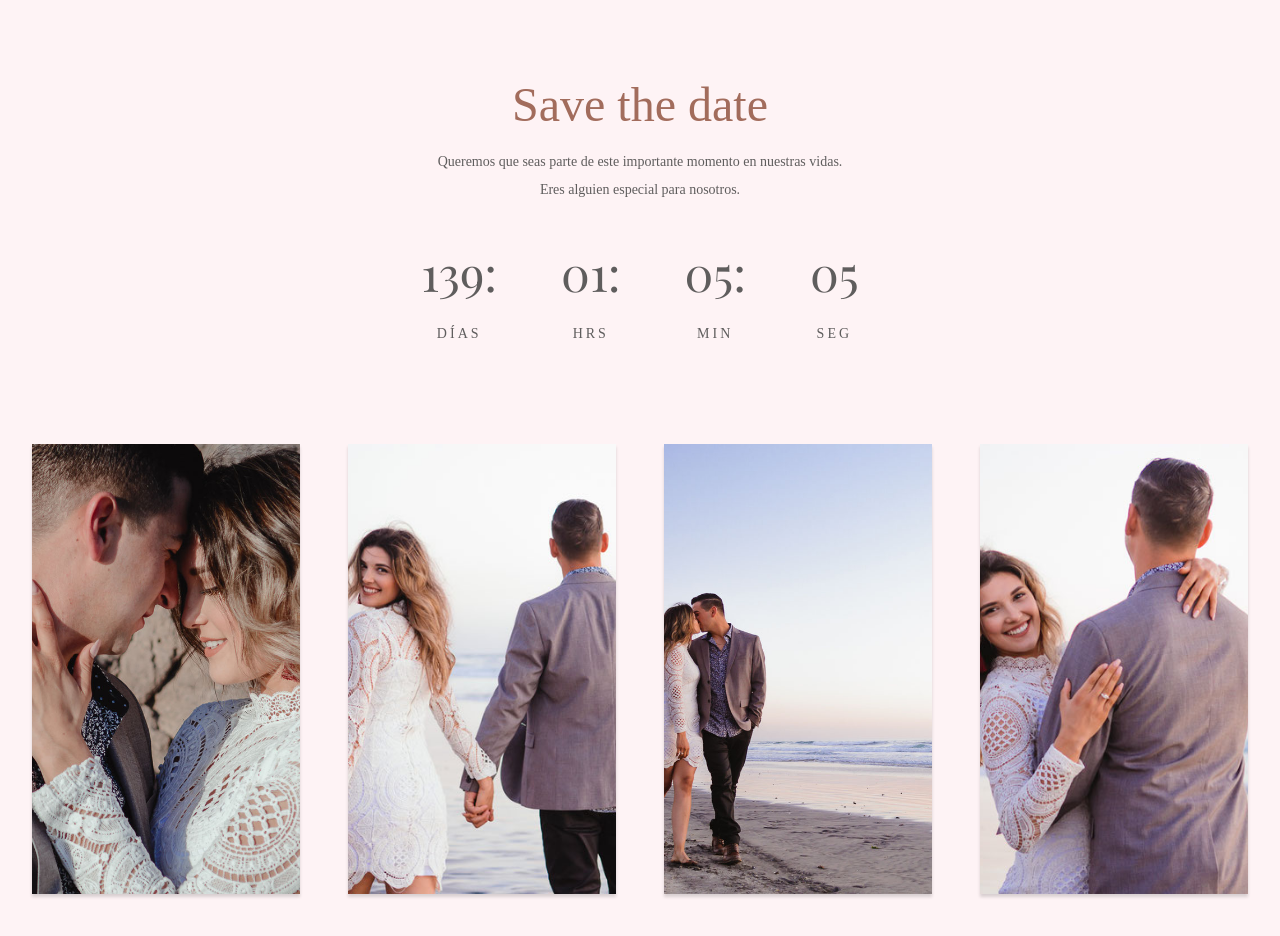
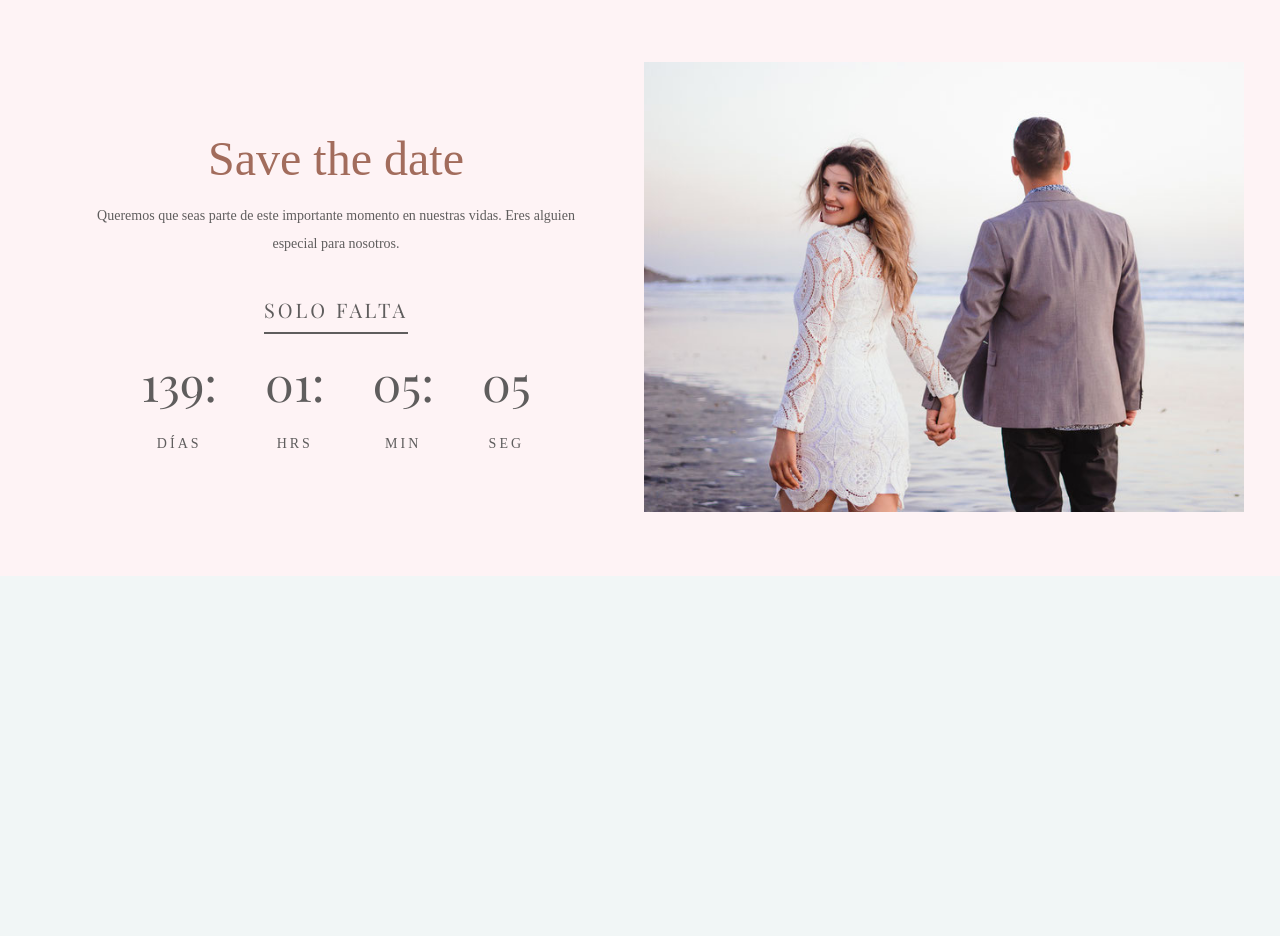
Before and after one commit to sauloroman/clavel-app, a React (Vite) app: page / in a window 1280 px wide. Shown: the part 1012-1948 px from the top of the page. After the commit the page ends 1588 px from the top, so only its background shows below. Built offline with nearby package versions, Linux system fonts and the light colour scheme; a web font is replaced by a local one.

Commit message:
Timer new

```diff
--- a/src/scss/abstracts/_helpers.scss
+++ b/src/scss/abstracts/_helpers.scss
@@ -1,3 +1,5 @@
+@use '../../scss/abstracts/variables' as v;
+
 .main-container {
   width: 150rem;
   max-width: 95%;
@@ -8,3 +10,13 @@
   padding-bottom: 2px;
   border-bottom: 2px solid currentColor;
 }
+
+.text-important {
+  display: inline-block;
+  text-transform: uppercase;
+  font-family: v.$font-df-subtitle;
+  color: v.$color-gray-shade;
+  font-size: 2rem;
+  font-weight: 300;
+  letter-spacing: 3px;
+}
--- a/src/site/InvitationApp.jsx
+++ b/src/site/InvitationApp.jsx
@@ -1,4 +1,4 @@
-import { Gallery } from "./gallery/Gallery"
+import { Timer } from "./gallery/Timer"
 import { Hero } from "./hero/Hero"
 import { History } from "./history/History"
 
@@ -7,7 +7,7 @@ export const InvitationApp = () => {
     <>
       <Hero />
       <History />
-      <Gallery />
+      <Timer />
     </>
   )
 }
--- a/src/site/_site.scss
+++ b/src/site/_site.scss
@@ -1,4 +1,3 @@
 @use './hero/hero';
 @use './history/history';
-@use './gallery/gallery';
-@use './gallery/timer/timer';
+@use './gallery/timer';
--- a/src/site/gallery/Gallery.jsx
+++ /dev/null
@@ -1,29 +0,0 @@
-import { Timer } from "./timer/Timer"
-import gallery1 from '../../assets/img/novios-4.jpg';
-import gallery2 from '../../assets/img/novios-6.jpg';
-import gallery3 from '../../assets/img/novios-8.jpg';
-import gallery4 from '../../assets/img/novios-9.jpg';
-
-export const Gallery = () => {
-  return (
-    <section className="gallery section-space">
-      <div className="gallery__container main-container">
-        <Timer />
-        <div className="gallery__photos grid grid-4-cols">
-          <figure className="gallery__photo">
-            <img src={ gallery1 } alt="Novios photo 1" className="gallery__img" />
-          </figure>
-          <figure className="gallery__photo">
-            <img src={ gallery3 } alt="Novios photo 3" className="gallery__img" />
-          </figure>
-          <figure className="gallery__photo">
-            <img src={ gallery2 } alt="Novios photo 2" className="gallery__img" />
-          </figure>
-          <figure className="gallery__photo">
-            <img src={ gallery4 } alt="Novios photo 4" className="gallery__img" />
-          </figure>
-        </div>
-      </div>
-    </section>
-  )
-}
--- /dev/null
+++ b/src/site/gallery/Timer.jsx
@@ -0,0 +1,93 @@
+import { useState, useEffect } from 'react';
+import timerPhoto from '../../assets/img/novios-8.jpg';
+
+export const Timer = () => {
+
+  const [targetDate, setTargetDate] = useState( Math.ceil((new Date('07/27/2024 20:00').getTime() - new Date()) * 0.001) );
+  const [timeData, setTimeData] = useState({
+    days:     0,
+    hours:    0,
+    minutes:  0,
+    seconds:  0
+  })
+
+  useEffect( () => {
+    setInterval( () => setTargetDate( Math.ceil((new Date('07/27/2024 20:00').getTime() - new Date()) * 0.001) ), 1000)
+  }, []);
+
+  useEffect( () => {
+    let temp = 0
+
+    let days = ( targetDate / 86400).toString().split('.');
+    temp = Number((`.` + days[1]).slice(0, 6)).toFixed(6);
+    days = days[0];
+
+    let hours = (temp * 24).toString().split('.');
+    temp = Number((`.` + hours[1]).slice(0, 6)).toFixed(6);
+    hours = hours[0];
+
+    let minutes = (temp * 60).toString().split('.');
+    temp = Number((`.` + minutes[1]).slice(0, 6)).toFixed(6);
+    minutes = minutes[0];
+
+    let seconds = (temp * 60).toString().split('.');
+    seconds = seconds[0];
+
+    setTimeData({
+      days,
+      hours,
+      minutes,
+      seconds
+    });
+  }, [targetDate]);
+
+  return (
+    <section className="timer section-space">
+      <div className="timer__container main-container grid grid-2-cols">
+        <div className="text-center timer__content">
+          <h2 className="heading-section">Save the date</h2>
+          <p className="timer__text">
+            Queremos que seas parte de este importante momento en nuestras
+            vidas. Eres alguien especial para nosotros.
+          </p>
+
+          <p className="timer__last text-underline text-important">Solo falta</p>
+          <div className="timer__grid flex flex-center">
+            <div className="timer__element">
+              <p className="timer__number">
+                {timeData.days <= 9 ? `0${timeData.days}` : timeData.days}:
+              </p>
+              <p className="timer__concept">Días</p>
+            </div>
+            <div className="timer__element">
+              <p className="timer__number">
+                {timeData.hours <= 9 ? `0${timeData.hours}` : timeData.hours}:{' '}
+              </p>
+              <p className="timer__concept">Hrs</p>
+            </div>
+            <div className="timer__element">
+              <p className="timer__number">
+                {timeData.minutes <= 9
+                  ? `0${timeData.minutes}`
+                  : timeData.minutes}
+                :{' '}
+              </p>
+              <p className="timer__concept">Min</p>
+            </div>
+            <div className="timer__element">
+              <p className="timer__number">
+                {timeData.seconds <= 9
+                  ? `0${timeData.seconds}`
+                  : timeData.seconds}
+              </p>
+              <p className="timer__concept">Seg</p>
+            </div>
+          </div>
+        </div>
+        <figure className="timer__photo">
+          <img src={timerPhoto} alt="Novios photo 1" className="timer__img" />
+        </figure>
+      </div>
+    </section>
+  );
+};
--- a/src/site/gallery/_gallery.scss
+++ /dev/null
@@ -1,38 +0,0 @@
-@use '../../scss/abstracts/variables' as v;
-@use '../../scss/abstracts/mixins' as m;
-
-.gallery {
-
-  background-color: v.$color-pink-tint;
-
-  &__photos {
-    gap: 4.8rem;
-
-    @include m.responsiveDesign( phone ) {
-      grid-template-columns: 1fr;
-      gap: 3.2rem;
-    }
-
-  }
-
-  &__photo {
-    height: 45rem;
-    overflow-y: hidden;
-    box-shadow: 0 3px 3px rgba(0, 0, 0, .15);
-
-    @include m.responsiveDesign( phone ) {
-      height: 50rem;
-
-      &:first-child {
-        display: none;
-      }
-
-    }
-  }
-
-  &__img {
-    width: 100%;
-    height: 100%;
-  }
-
-}
--- /dev/null
+++ b/src/site/gallery/_timer.scss
@@ -0,0 +1,84 @@
+@use '../../scss/abstracts/variables' as v;
+@use '../../scss/abstracts/mixins' as m;
+
+.timer {
+
+  width: 100%;
+  background-color: v.$color-pink-tint;
+
+  &__container {
+    @include m.responsiveDesign( phone ) {
+      grid-template-columns: 1fr;
+    }
+  }
+
+  &__content {
+    @include m.responsiveDesign( phone ) {
+      grid-row: 2 / 3;
+      margin-top: 4.8rem;
+    }
+  }
+
+  &__text {
+    margin: 0 auto;
+    width: 80%;
+    margin-bottom: 3.2rem;
+
+    @include m.responsiveDesign( phone ) {
+      width: 90%;
+    }
+  }
+
+  &__element {
+    margin-right: 4.8rem;
+
+    &:last-child {
+      margin-right: 0;
+    }
+  }
+
+  &__number {
+    font-family: v.$font-df-subtitle;
+    font-weight: 300;
+    font-size: 4.8rem;
+    @include m.responsiveDesign( phone ) {
+      font-size: 3.2rem;
+    }
+  }
+
+  &__concept {
+    text-transform: uppercase;
+    letter-spacing: 3px;
+  }
+
+
+  &__photos {
+    gap: 4.8rem;
+
+    @include m.responsiveDesign( phone ) {
+      grid-template-columns: 1fr;
+      gap: 3.2rem;
+    }
+
+  }
+
+  &__photo {
+    height: 45rem;
+    overflow-y: hidden;
+
+    @include m.responsiveDesign( phone ) {
+      height: 50rem;
+
+      &:first-child {
+        display: none;
+      }
+
+    }
+  }
+
+  &__img {
+    width: 100%;
+    height: 100%;
+  }
+
+}
--- a/src/site/gallery/timer/Timer.jsx
+++ /dev/null
@@ -1,72 +0,0 @@
-import { useEffect } from "react";
-import { useState } from "react";
-
-export const Timer = () => {
-
-  const [targetDate, setTargetDate] = useState( Math.ceil((new Date('07/27/2024 20:00').getTime() - new Date()) * 0.001) );
-  const [timeData, setTimeData] = useState({
-    days:     0,
-    hours:    0,
-    minutes:  0,
-    seconds:  0
-  })
-
-  useEffect( () => {
-    setInterval( () => setTargetDate( Math.ceil((new Date('07/27/2024 20:00').getTime() - new Date()) * 0.001) ), 1000)
-  }, []);
-
-  useEffect( () => {
-    let temp = 0
-
-    let days = ( targetDate / 86400).toString().split('.');
-    temp = Number((`.` + days[1]).slice(0, 6)).toFixed(6);
-    days = days[0];
-
-    let hours = (temp * 24).toString().split('.');
-    temp = Number((`.` + hours[1]).slice(0, 6)).toFixed(6);
-    hours = hours[0];
-
-    let minutes = (temp * 60).toString().split('.');
-    temp = Number((`.` + minutes[1]).slice(0, 6)).toFixed(6);
-    minutes = minutes[0];
-
-    let seconds = (temp * 60).toString().split('.');
-    seconds = seconds[0];
-
-    setTimeData({
-      days,
-      hours,
-      minutes,
-      seconds
-    });
-  }, [targetDate]);
-
-  return (
-    <section className="timer">
-      <div className="timer__container text-center">
-        <h2 className="heading-section">Save the date</h2>
-        <p className="timer__text">Queremos que seas parte de este importante momento en nuestras vidas. Eres alguien especial para nosotros.</p>
-
-        <div className="timer__grid flex flex-center">
-          <div className="timer__element">
-            <p className="timer__number">{timeData.days <= 9 ? `0${timeData.days}`: timeData.days}:</p>
-            <p className="timer__concept">Días</p>
-          </div>
-          <div className="timer__element">
-            <p className="timer__number">{timeData.hours <= 9 ? `0${timeData.hours}`: timeData.hours}: </p>
-            <p className="timer__concept">Hrs</p>
-          </div>
-          <div className="timer__element">
-            <p className="timer__number">{timeData.minutes <= 9 ? `0${timeData.minutes}`: timeData.minutes}: </p>
-            <p className="timer__concept">Min</p>
-          </div>
-          <div className="timer__element">
-            <p className="timer__number">{timeData.seconds <= 9 ? `0${timeData.seconds}`: timeData.seconds}</p>
-            <p className="timer__concept">Seg</p>
-          </div>
-        </div>
-
-      </div>
-    </section>
-  )
-}
--- a/src/site/gallery/timer/_timer.scss
+++ /dev/null
@@ -1,45 +0,0 @@
-@use '../../../scss/abstracts/variables' as v;
-@use '../../../scss/abstracts/mixins' as m;
-
-.timer {
-
-  width: 100%;
-
-  &__container {
-    margin-bottom: calc( v.$gap * 3 );
-  }
-
-  &__text {
-    margin: 0 auto;
-    width: 35%;
-    margin-bottom: 2rem;
-
-    @include m.responsiveDesign( phone ) {
-      width: 90%;
-    }
-  }
-
-  &__element {
-    margin-right: 6.4rem;
-
-    @include m.responsiveDesign( phone ) {
-      margin-right: 2.4rem;
-    }
-
-    &:last-child {
-      margin-right: 0;
-    }
-  }
-
-  &__number {
-    font-family: v.$font-df-subtitle;
-    font-weight: 300;
-    font-size: 4.8rem;
-  }
-
-  &__concept {
-    text-transform: uppercase;
-    letter-spacing: 3px;
-  }
-
-}
--- a/src/site/hero/_hero.scss
+++ b/src/site/hero/_hero.scss
@@ -35,6 +35,7 @@
 
     @include m.responsiveDesign( phone ) {
       width: 100%;
+      bottom: 80%;
       left: 50%;
       transform: translateX(-50%);
     }
--- a/src/site/history/History.jsx
+++ b/src/site/history/History.jsx
@@ -6,7 +6,7 @@ export const History = () => {
       <div className="history__container main-container flex flex-column-center">
         <p className="history__text">"Nuestra historia comenzó con una mirada, se mantuvo con amor y durará para siempre con paciencia. Con la bendición de Dios y la felicidad de nuestros amigos y familiares."</p>
         <h2 className="heading-section">Nos casamos</h2>
-        <p className="history__date text-underline">27 / Jul / 2024</p>
+        <p className="history__date text-underline text-important">27 / Jul / 2024</p>
       </div>
     </section>
   )
--- a/src/site/history/_history.scss
+++ b/src/site/history/_history.scss
@@ -30,13 +30,4 @@
 
   }
 
-  &__date {
-    font-family: v.$font-df-subtitle;
-    color: v.$color-gray-shade;
-    font-size: 2.4rem;
-    font-weight: 300;
-    letter-spacing: 3px;
-  }
-
-
 }
```
